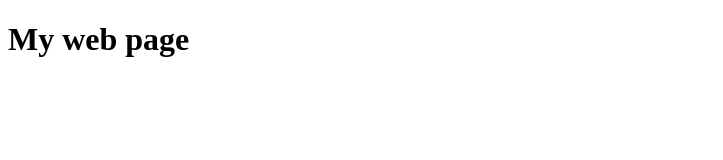
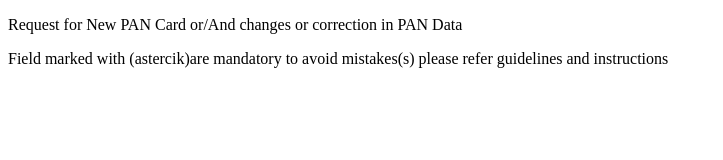
Before and after one commit to jamalksk/basic, a plain HTML site: page index.html in a window 1280 px wide. Shown: the whole page, without its empty margins (0-723 px from the left). Drawn offline with Linux system fonts and the light colour scheme.

Commit message:
Add files via upload

```diff
--- a/index.html
+++ b/index.html
@@ -5,9 +5,15 @@
     <meta http-equiv="X-UA-Compatible" content="IE=edge">
     <meta name="viewport" content="width=device-width, initial-scale=1.0">
     <title>Document</title>
+    <link rel="stylesheet" href="web.css">
 </head>
 <body>
-    <h1>My web page</h1>
+    <div class="head">
+        <p>Request for New PAN Card or/And changes or correction in PAN Data</p>
+        <p>Field marked with (astercik)are mandatory to avoid mistakes(s) please refer <span class="g">guidelines</span> and <span class="g">instructions</span></p>
+    </div>
+
+
 
 </body>
 </html>
```
